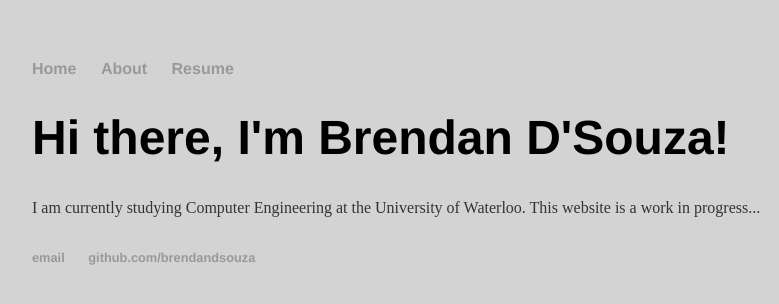
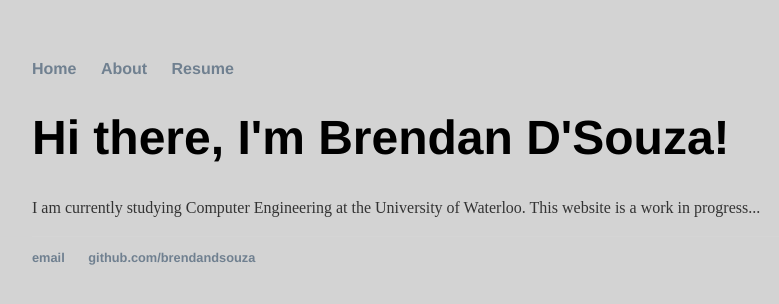
Before and after one commit to brendandsouza/brendandsouza.github.io, a Jekyll site: the page built from index.html, in a window 1280 px wide. Shown: the top 304 px of the page, without its empty margins (160-939 px from the left). Built offline with Jekyll 4.4.1, drawn with Linux system fonts in a browser that asks for light colours; nearby versions of some CDN libraries.

Commit message:
resume updates

```diff
--- a/css/main.css
+++ b/css/main.css
@@ -15,7 +15,7 @@ nav ul li, footer ul li {
 }
 a {
     text-decoration: none;
-    color: #999;
+    color: slategrey;
 }
 a:hover {
     text-decoration: underline;
```
